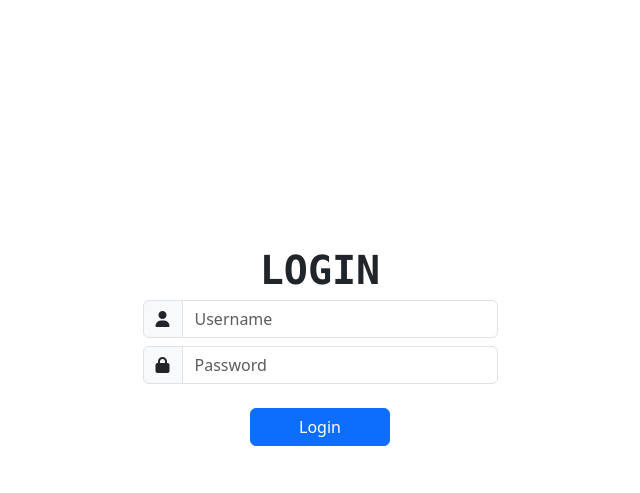
After one commit to janing06/TodoList, a Django app: template todo/templates/todo/login.html in a window 1280 px wide. The commit adds this page. Shown: the top 493 px of the page, without its empty margins (320-960 px from the left). Run offline with Django 4.2, Linux system fonts and the light colour scheme; the template is opened without the code that fills it, so the values that code supplies are empty; some libraries are stand-ins or nearby versions.

Commit message:
first commit

```diff
--- a/core/settings.py
+++ b/core/settings.py
@@ -95,11 +95,11 @@ AUTH_PASSWORD_VALIDATORS = [
 
 LANGUAGE_CODE = 'en-us'
 
-TIME_ZONE = 'UTC'
+TIME_ZONE = 'Asia/Manila'
 
 USE_I18N = True
 
-USE_TZ = True
+USE_TZ = False
 
 
 # Static files (CSS, JavaScript, Images)
@@ -114,3 +114,5 @@ STATICFILES_DIRS = (
 # https://docs.djangoproject.com/en/4.2/ref/settings/#default-auto-field
 
 DEFAULT_AUTO_FIELD = 'django.db.models.BigAutoField'
+
+LOGOUT_REDIRECT_URL = 'login'
--- a/todo/models.py
+++ b/todo/models.py
@@ -1,8 +1,9 @@
 from django.db import models
-
+from django.contrib.auth.models import User
 
 class Todo(models.Model):
      name = models.CharField(max_length=255)
+     user = models.ForeignKey(User, on_delete=models.PROTECT)
      is_completed = models.BooleanField(default=False)
      created_at = models.DateTimeField(auto_now_add=True)
 
--- /dev/null
+++ b/todo/templates/todo/base.html
@@ -0,0 +1,33 @@
+{% load static %}
+<!DOCTYPE html>
+<html lang="en">
+<head>
+     <meta charset="UTF-8">
+     <meta name="viewport" content="width=device-width, initial-scale=1.0">
+     <link rel="stylesheet" href="{% static 'bootstrap/css/bootstrap.min.css' %}">
+     <link rel="stylesheet" href="https://cdnjs.cloudflare.com/ajax/libs/font-awesome/6.4.2/css/all.min.css">
+     <title>OpenChat</title>
+</head>
+<style>
+
+     #list1 .form-control {
+          border-color: transparent;
+        }
+        #list1 .form-control:focus {
+          border-color: transparent;
+          box-shadow: none;
+        }
+        #list1 .select-input.form-control[readonly]:not([disabled]) {
+          background-color: #fbfbfb;
+        }
+
+</style>
+<body>
+
+     {% block content %}
+
+     {% endblock %}
+
+     <script src="{% static 'bootstrap/css/bootstrap.min.js' %}"></script>
+</body>
+</html>
--- /dev/null
+++ b/todo/templates/todo/login.html
@@ -0,0 +1,52 @@
+{% extends 'todo/base.html' %}
+<style>
+
+</style>
+{% block content %}
+{% if not user.is_authenticated %}
+<div class="container">
+     <br><br><br><br><br><br><br><br>
+        <div class="row justify-content-center">
+          <div class="col-md-6 col-lg-5">
+            <div class="login-wrap p-4 p-md-5">
+              <div class="icon d-flex align-items-center justify-content-center">
+                <span class="fs-1 fw-bold font-monospace">LOGIN</span>
+              </div>
+              <form action="" method="POST" class="login-form">
+                   {% csrf_token %}
+                <div class="form-group">
+
+                  <div class="input-group flex-nowrap">
+                    <span class="input-group-text" id="addon-wrapping"><i
+                      class="fa fa-user"></i></span>
+                    <input type="text" class="form-control" placeholder="Username" aria-label="Username" aria-describedby="addon-wrapping" name="username"
+                    required>
+                  </div>
+                </div>
+
+                <div class="form-group mt-2">
+
+                  <div class="input-group flex-nowrap">
+                    <span class="input-group-text" id="addon-wrapping"><i
+                      class="fa fa-lock"></i></span>
+                    <input type="password" class="form-control" placeholder="Password" aria-label="Username" aria-describedby="addon-wrapping" name="password"
+                    required>
+                  </div>
+                </div>
+                <center>
+                  <button
+                    type="submit"
+                    class="btn btn-primary rounded submit mt-4 px-5">
+                    Login
+                  </button>
+                </center>
+
+              </form>
+            </div>
+          </div>
+        </div>
+      </div>
+
+{% endif %}
+
+{% endblock %}
--- a/todo/urls.py
+++ b/todo/urls.py
@@ -1,9 +1,13 @@
 from django.urls import path
 from . import views
+from django.contrib.auth.views import LogoutView
+
 
 
 urlpatterns = [
      path('', views.index, name='index'),
      path('delete-todo/<id>', views.delete_todo, name='delete-todo'),
      path('edit-todo/<id>', views.edit_todo, name='edit-todo'),
+     path('login/', views.login, name='login'),
+     path('logout/', LogoutView.as_view(), name='logout'),
 ]
```
Also changed, not shown: todo/templates/todo/index.html (+13 -32 lines), todo/views.py (+23 -3 lines), todo/migrations/0004_todo_user.py (added).
